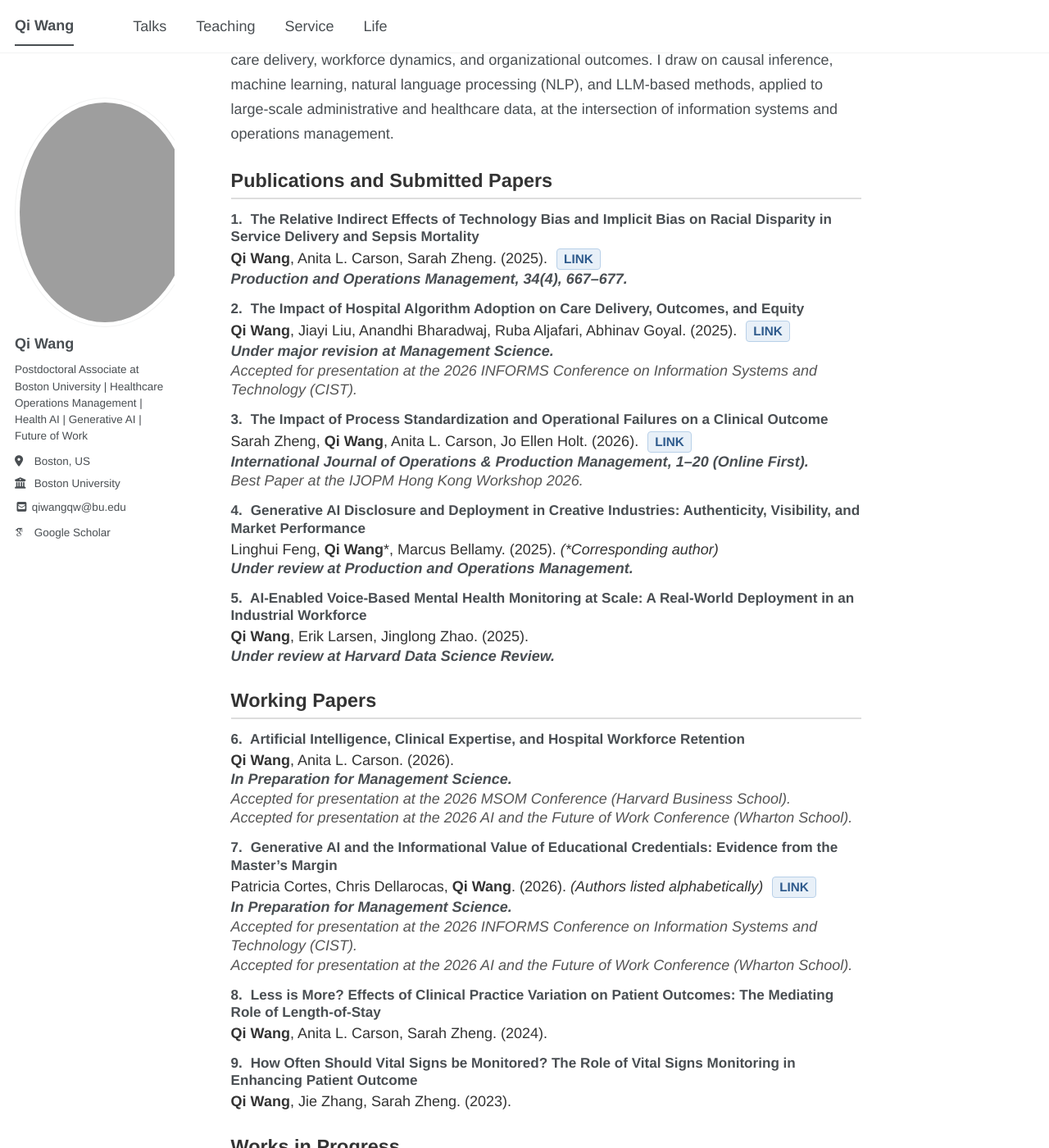
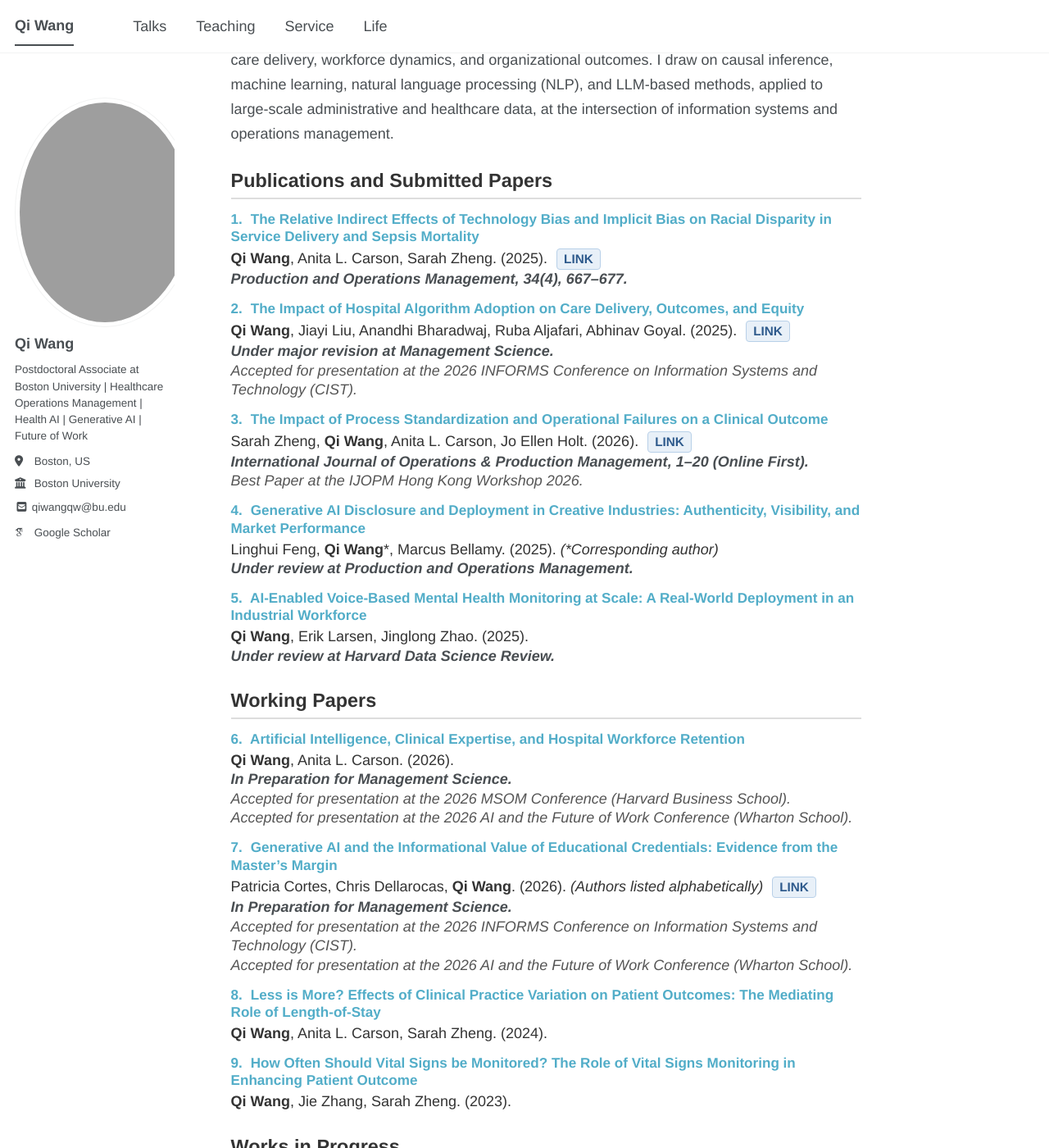
Before and after one commit to qiwang-katherine/qiwang-katherine.github.io, a Jekyll site: the page built from _pages/about.md, in a window 1280 px wide and 1400 px high, scrolled down 266 px. Shown: the whole window at 82% size. Built offline with Jekyll 4.4.1, drawn with Linux system fonts in a browser that asks for light colours; some web fonts are replaced; a script bundle is joined from its source files by our own code; library files that are not in the unit come from our copies.

Commit message:
main.scss

```diff
--- a/assets/css/main.scss
+++ b/assets/css/main.scss
@@ -48,6 +48,8 @@
   margin-top: 1.2em !important;
   margin-bottom: 0.3em !important;
   font-weight: 600;
+  color: #52ADC8 !important;
+
 }
 
 .pub-number {
```
